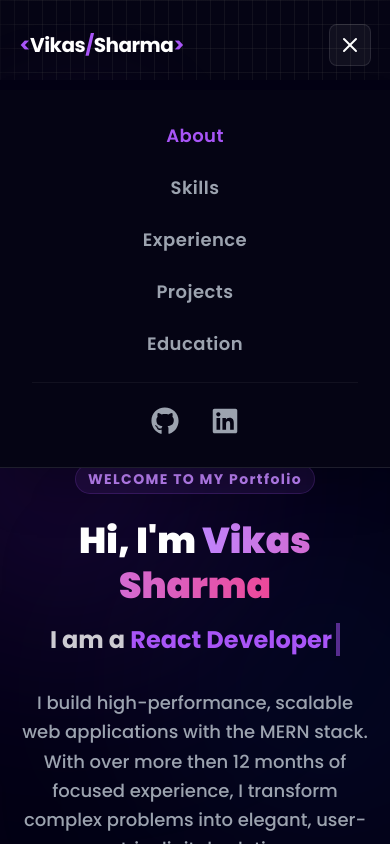
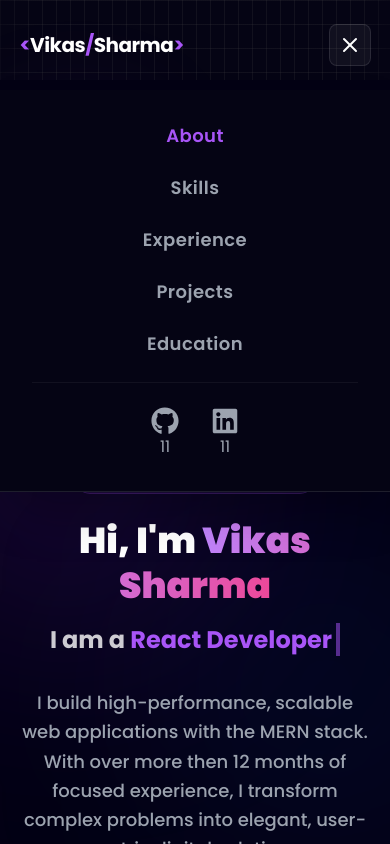
Before and after one commit to VikasSharma5570/Vikas-portfolio, a React (Vite) app: page / in a window 390 px wide. Both pictures are taken after a click on the button 349 px from the left and 45 px from the top of the page. Shown: the top 844 px of the page. Built offline with nearby package versions, Linux system fonts and the light colour scheme.

Commit message:
Update Navbar.jsx

```diff
--- a/src/components/Navbar/Navbar.jsx
+++ b/src/components/Navbar/Navbar.jsx
@@ -129,8 +129,8 @@ const Navbar = () => {
             </button>
           ))}
           <div className="flex justify-center space-x-8 pt-6 border-t border-white/5">
-            <a href="https://github.com/VikasSharma5570" target="_blank" className="text-gray-400 hover:text-white"><FaGithub size={28}/></a>
-            <a href="https://www.linkedin.com/in/vikassharma248/" target="_blank" className="text-gray-400 hover:text-white"><FaLinkedin size={28}/></a>
+            <a href="https://github.com/VikasSharma5570" target="_blank" className="text-gray-400 hover:text-white"><FaGithub size={28}/>11</a>
+            <a href="https://www.linkedin.com/in/vikassharma248/" target="_blank" className="text-gray-400 hover:text-white"><FaLinkedin size={28}/>11</a>
           </div>
         </div>
       </div>
```
